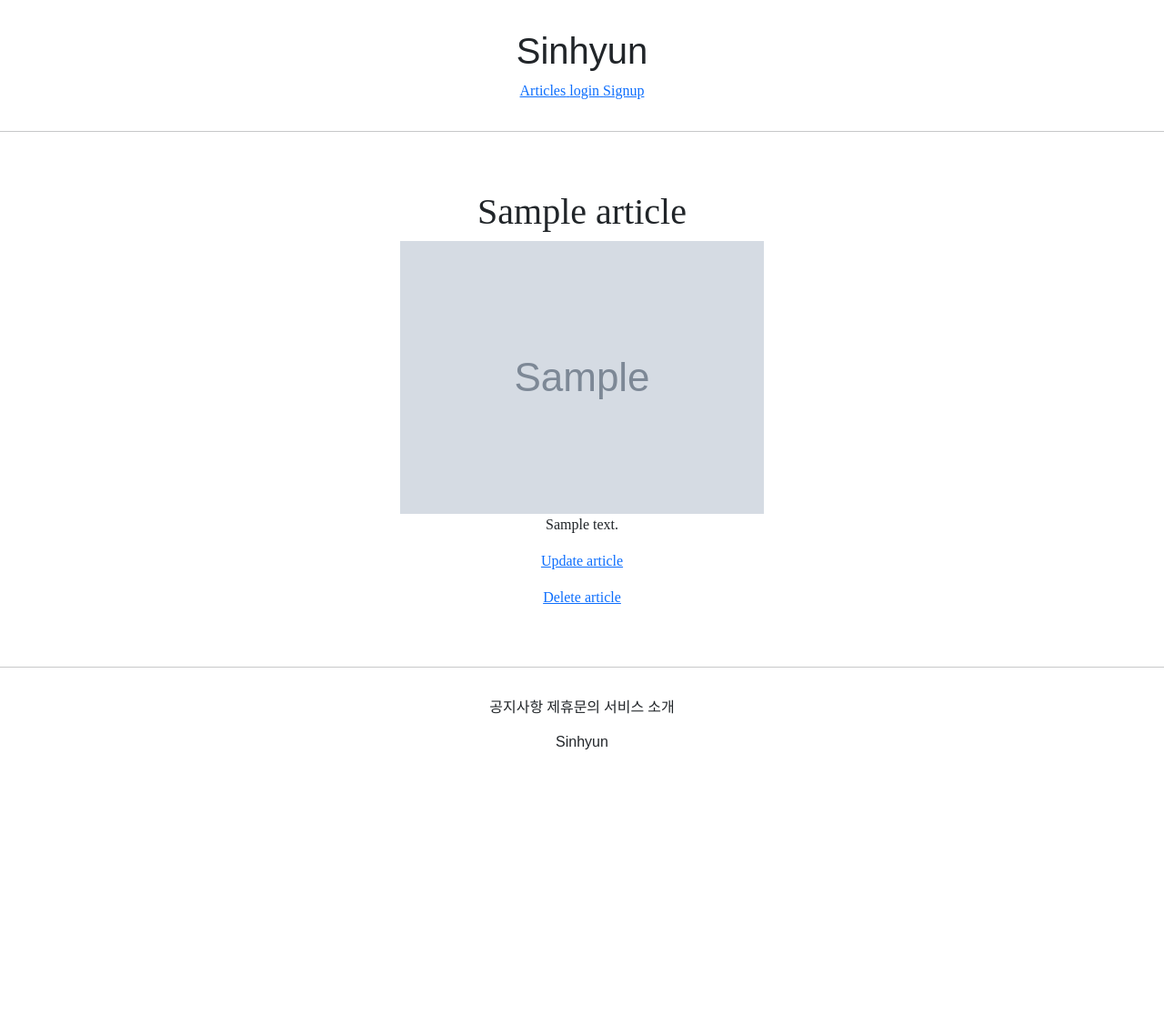
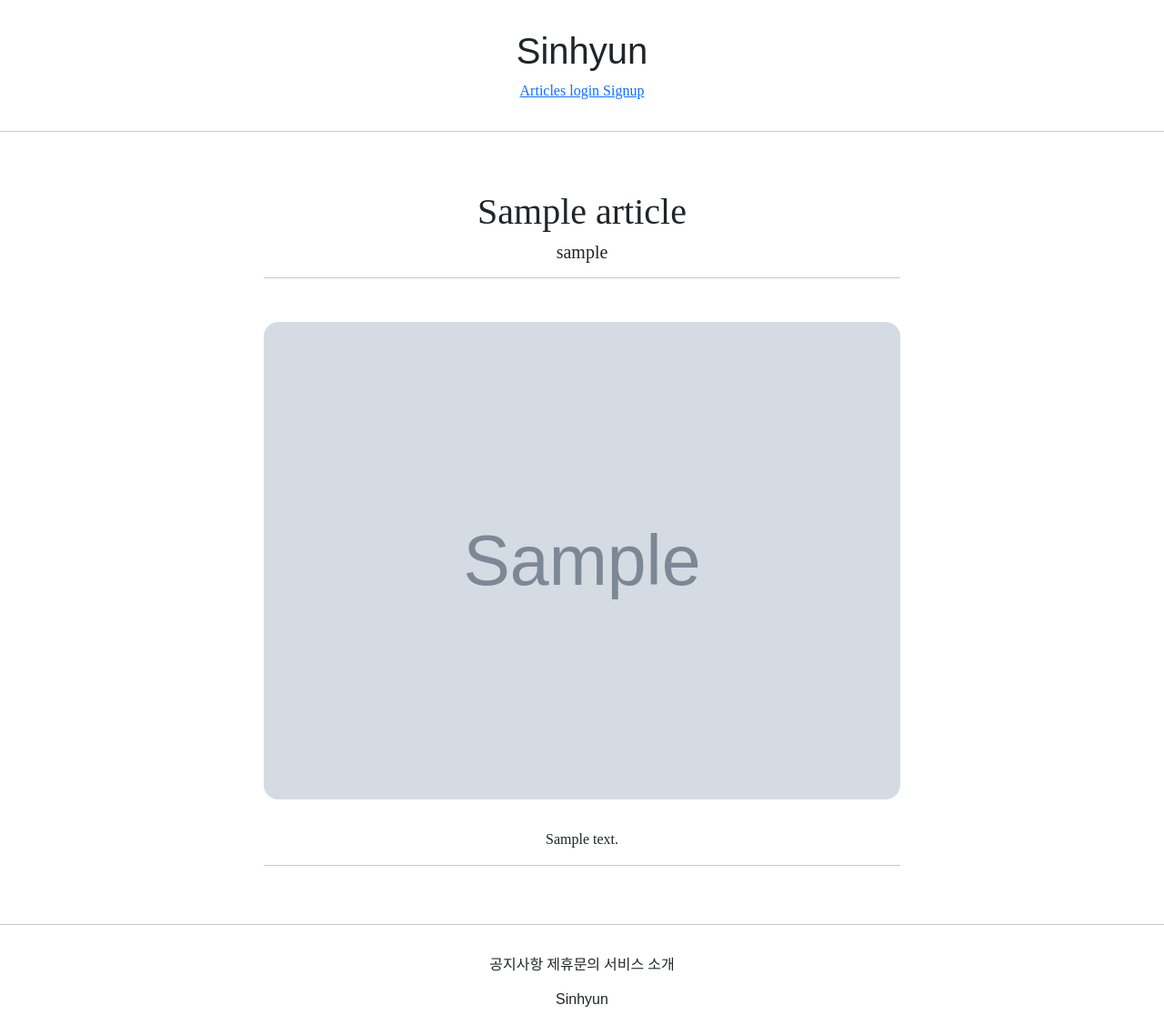
Before and after one commit to kimsinhyun/django_study, a Django app: page /articles/detail/1 in a window 1280 px wide. Shown: the whole page at 91% size. Before the commit the page ends 824 px from the top, so only its background shows below. Run offline with Django 3.2, Linux system fonts and the light colour scheme; tables that the repository leaves empty hold one stand-in row (values such as "Sample post"); grey boxes marked "Sample" are stand-in pictures; some libraries are stand-ins or nearby versions; some web fonts are replaced.

Commit message:
update design for starting comment app

```diff
--- a/articleapp/templates/articleapp/detail.html
+++ b/articleapp/templates/articleapp/detail.html
@@ -2,22 +2,32 @@
 
 {% block content %}
   <div>
-    <div style='text-align: center ; max-width: 500px ; margin: 4rem auto'>
+    <div style='text-align: center ; max-width: 700px ; margin: 4rem auto'>
       <h1>
         {{ target_article.title }}
       </h1>
-      <img src="{{ target_article.image.url }}" alt="">
+      <h5>
+        {{ target_article.writer.profile.nickname }}
+      </h5>
+      <hr>
+
+      <img style="width: 100%; border-radius: 1rem; margin: 2rem 0;"
+        src="{{ target_article.image.url }}" alt="">
       <p>
         {{ target_article.content }}
       </p>
-
-      <a href="{% url 'articleapp:update' pk=target_article.pk %}">
-        <p>Update article</p>
+      {% if target_article.writer == user %}
+      <a href="{% url 'articleapp:update' pk=target_article.pk %}"
+      class="btn btn-primary rounded-pill col-3">
+        <p>Update</p>
       </a>
-      <a href="{% url 'articleapp:delete' pk=target_article.pk %}">
-        <p>Delete article</p>
+      <a href="{% url 'articleapp:delete' pk=target_article.pk %}"
+      class="btn btn-danger rounded-pill col-3">
+        <p>Delete</p>
       </a>
 
+      {% endif %}
+      <hr>
     </div>
   </div>
 {% endblock %}
```
Also changed, not shown: atricles/asdasd_eZwtU05.png (added).
